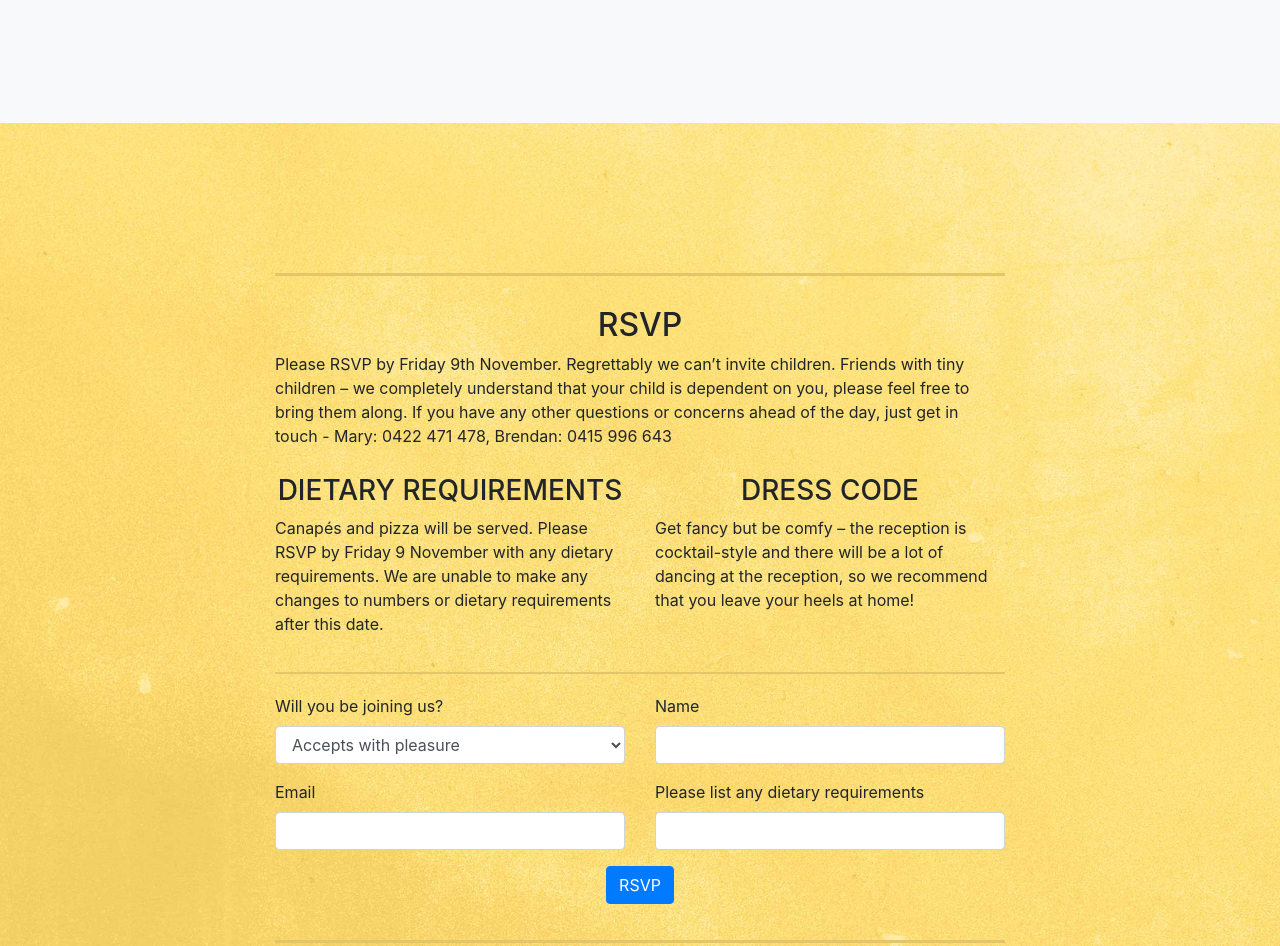
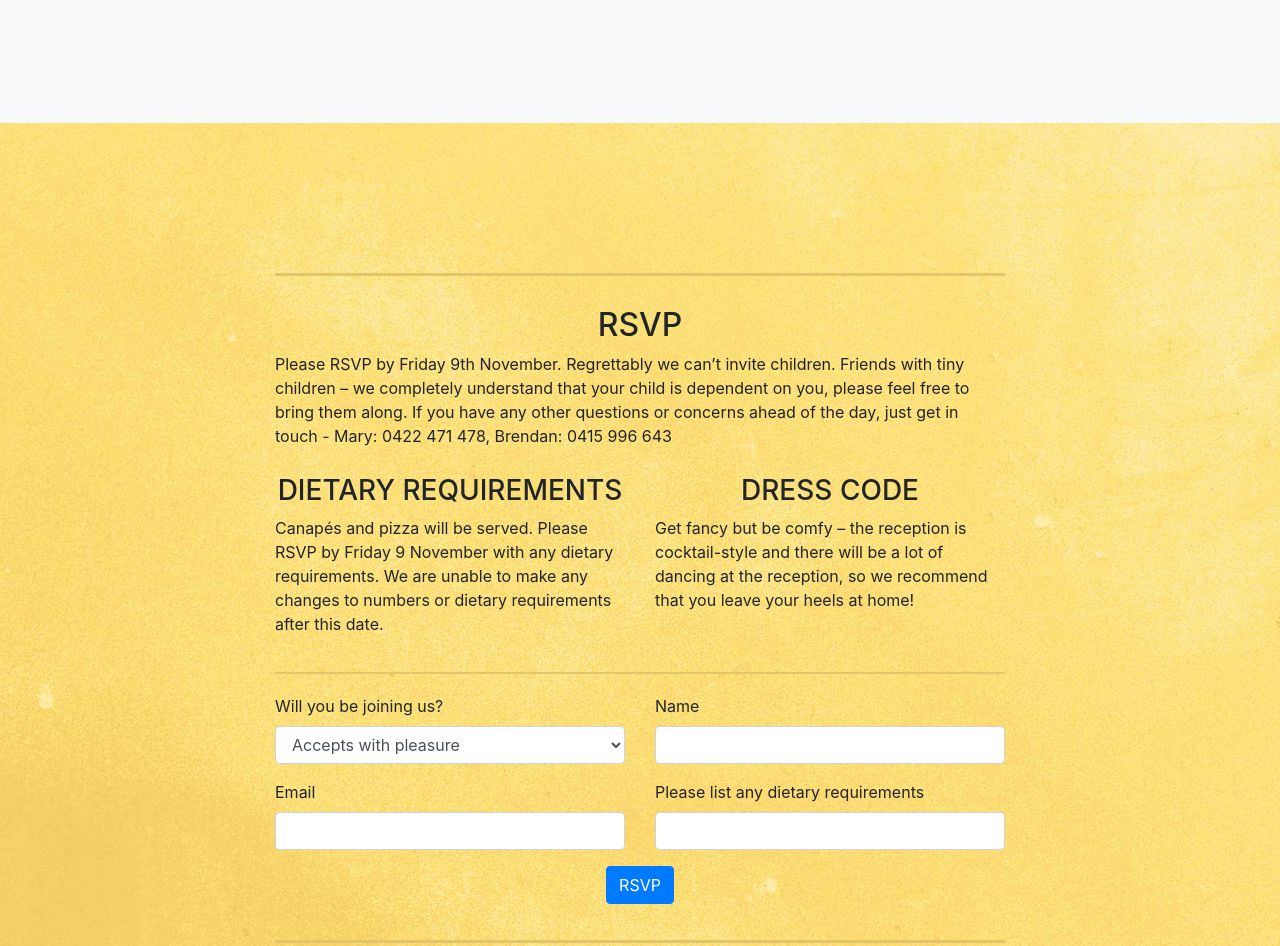
Before and after one commit to cohengum/maryandbrendan, a website with bundled scripts: page index.html in a window 1280 px wide. Shown: the part 1380-2326 px from the top of the page. Built offline with nearby package versions, Linux system fonts and the light colour scheme.

Commit message:
css updates

```diff
--- a/css/styles.css
+++ b/css/styles.css
@@ -282,7 +282,7 @@ header {
 }
 
 header {
-    padding: 330px 0 100px;
+    padding: 320px 0 100px;
 }
 
 section {
@@ -295,6 +295,13 @@ section {
     margin-bottom: 10px;
 }
 
+#rsvp {
+    background-size: auto 120%;
+    background-position: center center;
+}
+
+
+
 
 
  }
```
